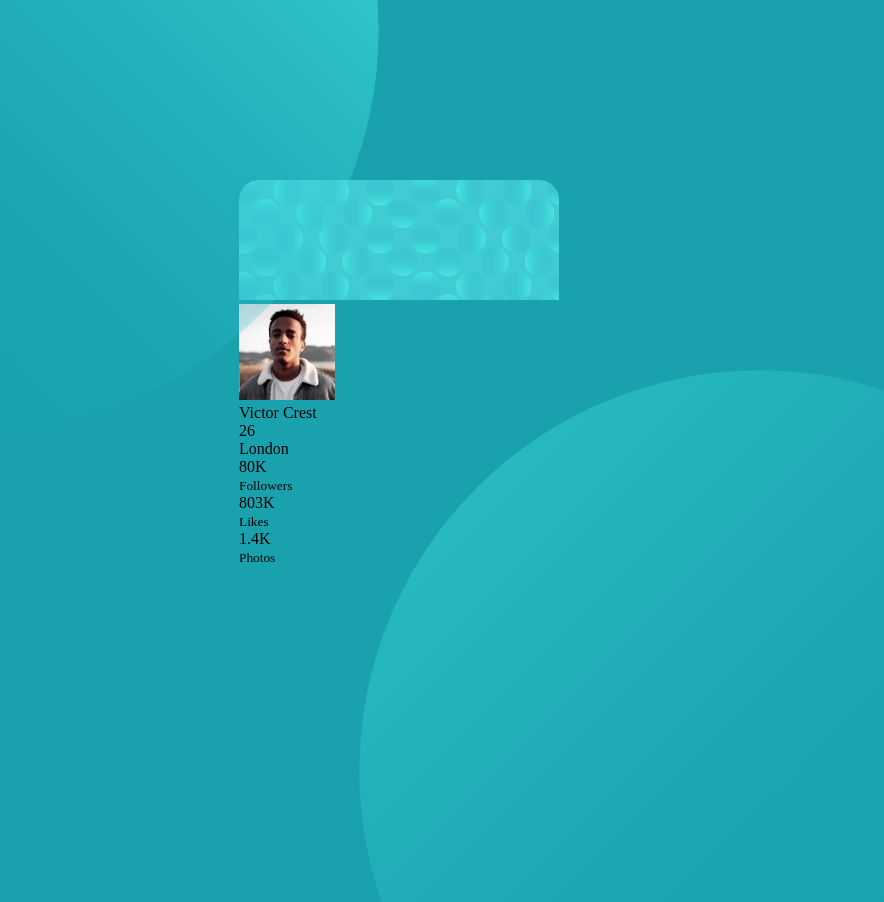
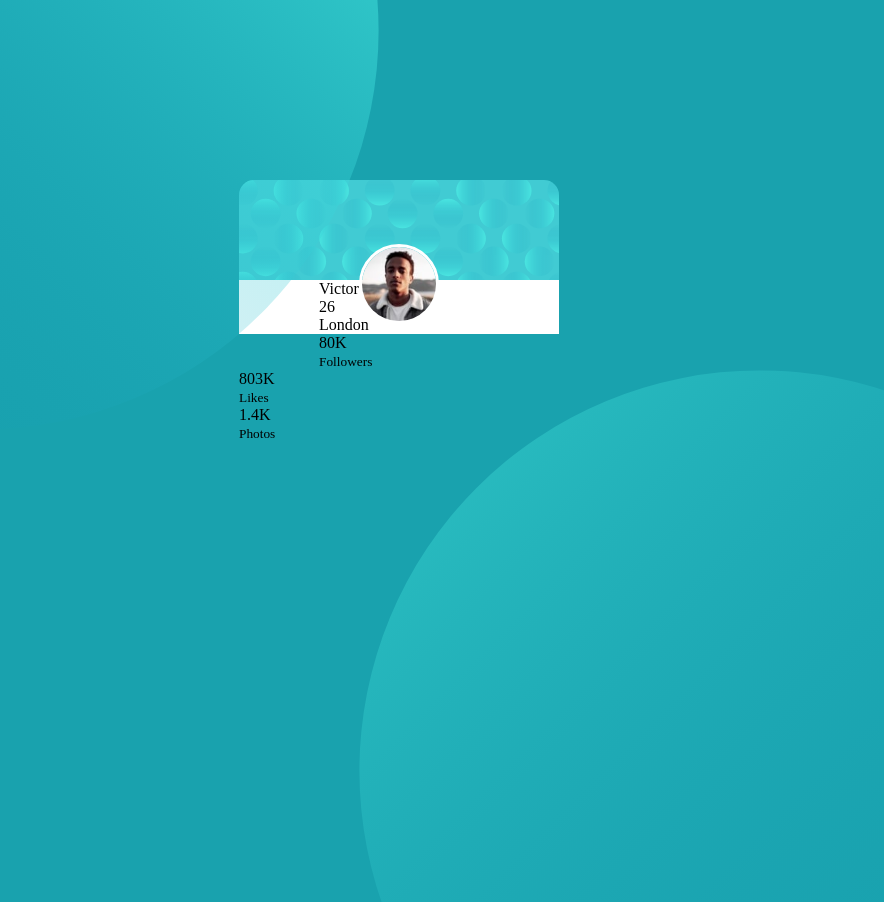
Before and after one commit to Behelit0906/user-card, a plain HTML site: page index.html in a window 1280 px wide. Shown: the top 902 px of the page, without its empty margins (241-1125 px from the left). Drawn offline with Linux system fonts and the light colour scheme.

Commit message:
position user photo

```diff
--- a/css/styles.css
+++ b/css/styles.css
@@ -36,14 +36,28 @@ body{
     margin-left: auto;
     margin-right: auto;
     margin-top: 180px;
-    border-bottom-left-radius: 20px;
-    border-bottom-right-radius: 20px;
+    border-bottom-left-radius: 15px;
+    border-bottom-right-radius: 15px;
 
 }
 
 .header{
+    height: 100px;
     overflow: hidden;
-    border-top-left-radius: 20px;
-    border-top-right-radius: 20px;
+    border-top-left-radius: 15px;
+    border-top-right-radius: 15px;
+}
 
+.card-body{
+    background-color: white;
 }
+
+.user-photo{
+    float:left;
+    position: relative;
+    top: -36px;
+    left: 120px;
+    width: 80px;
+    border-radius: 100%;
+    border: 3px solid white;
+}
--- a/index.html
+++ b/index.html
@@ -17,8 +17,8 @@
                 <img class="header-pattern" src="assets/images/card-pattern.svg" alt="card-pattern">
             </header>
 
-            <section class="body">
-                <img src="assets/images/victor.jpg" alt="user">
+            <section class="card-body">
+                <img class="user-photo" src="assets/images/victor.jpg" alt="user">
                 <section class="userdata-container">
                     <p>Victor Crest</p>
                     <label>26</label>
```
